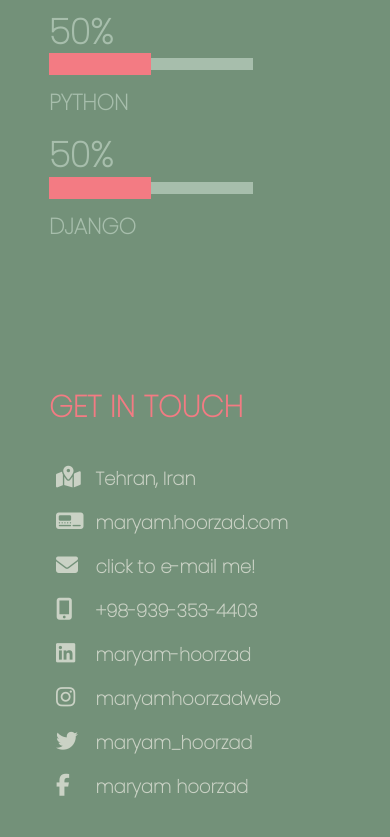
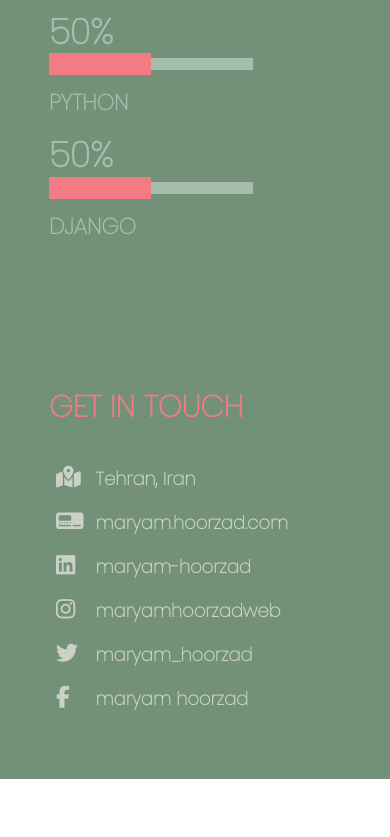
Before and after one commit to maryamhoorzad/maryamhoorzad.github.io, a plain HTML site: page index.html in a window 390 px wide. Shown: the part 5199-6036 px from the top of the page. After the commit the page ends 5978 px from the top, so only its background shows below. Drawn offline with nearby package versions, Linux system fonts and the light colour scheme.

Commit message:
delete phone and email

```diff
--- a/index.html
+++ b/index.html
@@ -270,7 +270,7 @@
                         </div>
                         </p>
                     </div>
-                    <div class="contact_detail">
+                    <!-- <div class="contact_detail">
                         <div>
                             <i class="fas fa-envelope"></i>
                             <a href="mailto:maryam@hoorzad.com"><span>click to e-mail me!</span></a>
@@ -283,7 +283,7 @@
                             <a href="callto:+989393534403"><span>+98-939-353-4403</span></a>
                         </div>
                         </p>
-                    </div>
+                    </div> -->
                     <div class="contact_detail">
                         <div>
                             <i class="fab fa-linkedin"></i>
```
